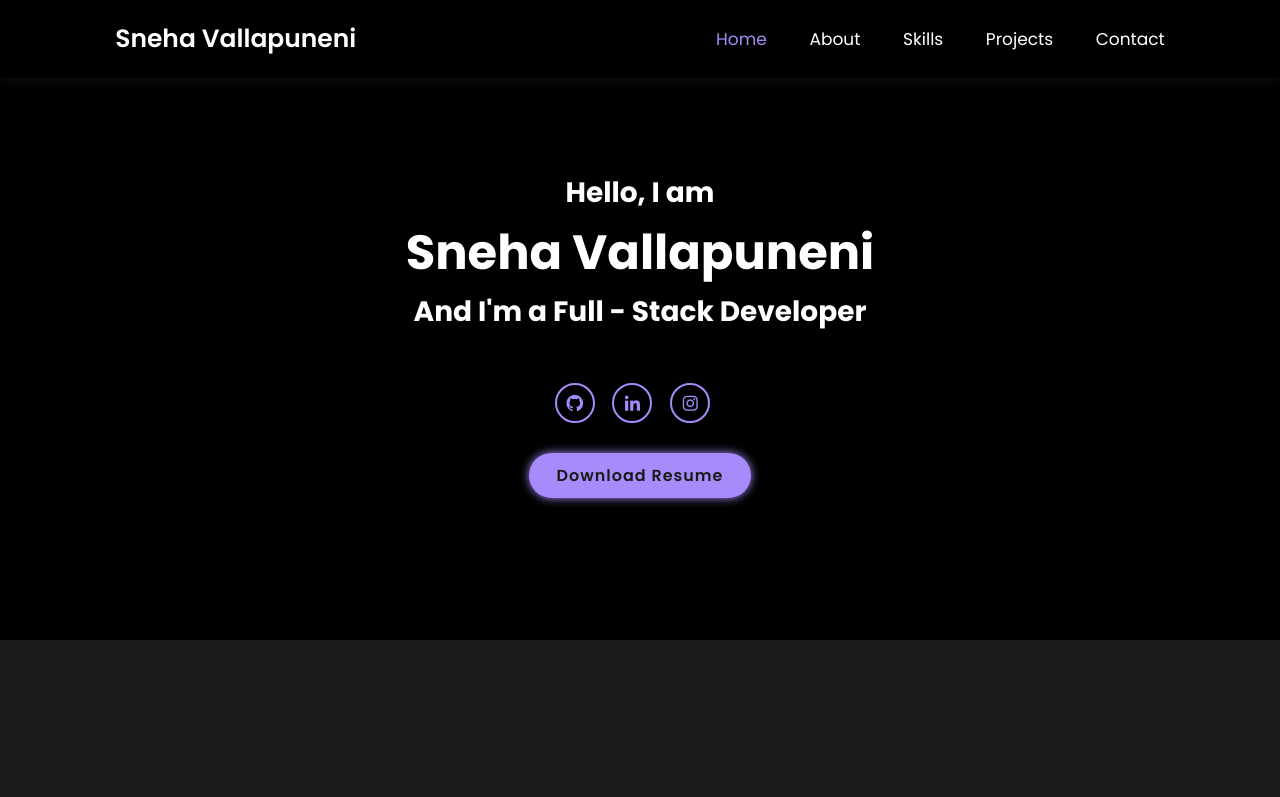
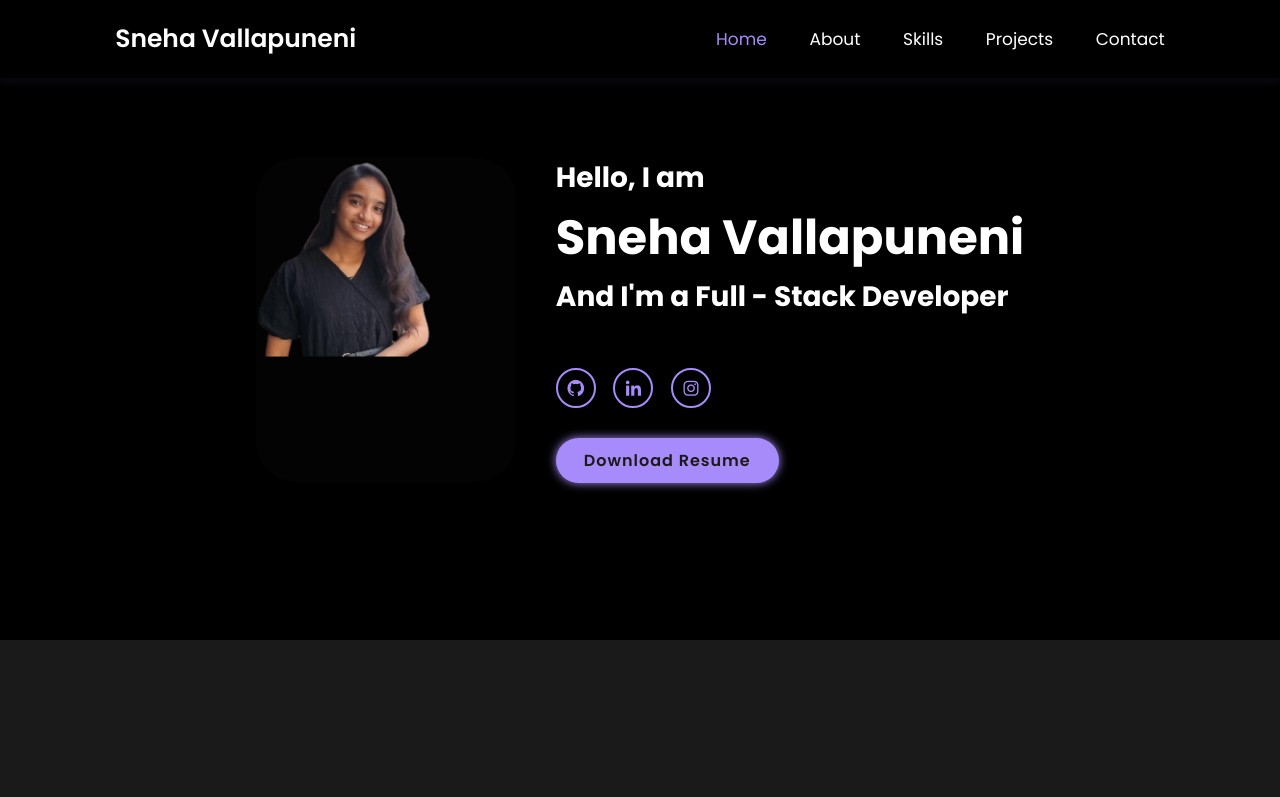
Before and after one commit to SnehaVallapuneni/portfolio, a plain HTML site: page index.html in a window 1280 px wide. Shown: the top 797 px of the page. Drawn offline with nearby package versions, Linux system fonts and the light colour scheme.

Commit message:
Updated Portfolio

```diff
--- a/index.html
+++ b/index.html
@@ -21,6 +21,9 @@
     </header>
 
     <section class="home" id="home">
+    <div class="home-img">
+        <img src="images/SnehaP.jpeg" alt="Sneha's Profile Image">
+    </div>
     <div class="home-content">
         <h3>Hello, I am</h3>
         <h1>Sneha Vallapuneni</h1>
@@ -32,9 +35,6 @@
         </div>
         <a href="Sneha Resume.pdf" class="btn" download>Download Resume</a>
     </div>
-       <!-- <div class="home-img">
-            <img src="images/sneha.jpeg" alt="Sneha's Profile Image">
-        </div>-->
 </section>
 
     <section class="about" id="about">
--- a/styles.css
+++ b/styles.css
@@ -31,6 +31,20 @@ html {
 body {
     background: var(--bg-color);
     color: var(--text-color);
+}
+.home {
+    display: flex;
+    justify-content: center;
+    align-items: center;
+    min-height: 80vh;
+    text-align: left; /* Changed from center */
+    gap: 4rem; /* Added spacing between image and text */
+    flex-direction: row; /* Default, but ensure it's not column */
+    padding: 5rem 9%;
+}
+.home-content {
+    max-width: 600px;
+    text-align: left;
 }
 
 section {
```
Also changed, not shown: images/SnehaP.jpeg (added), images/sneha.jpeg (deleted), 1 other file. Lines whose indentation alone changed are shown as unchanged.
